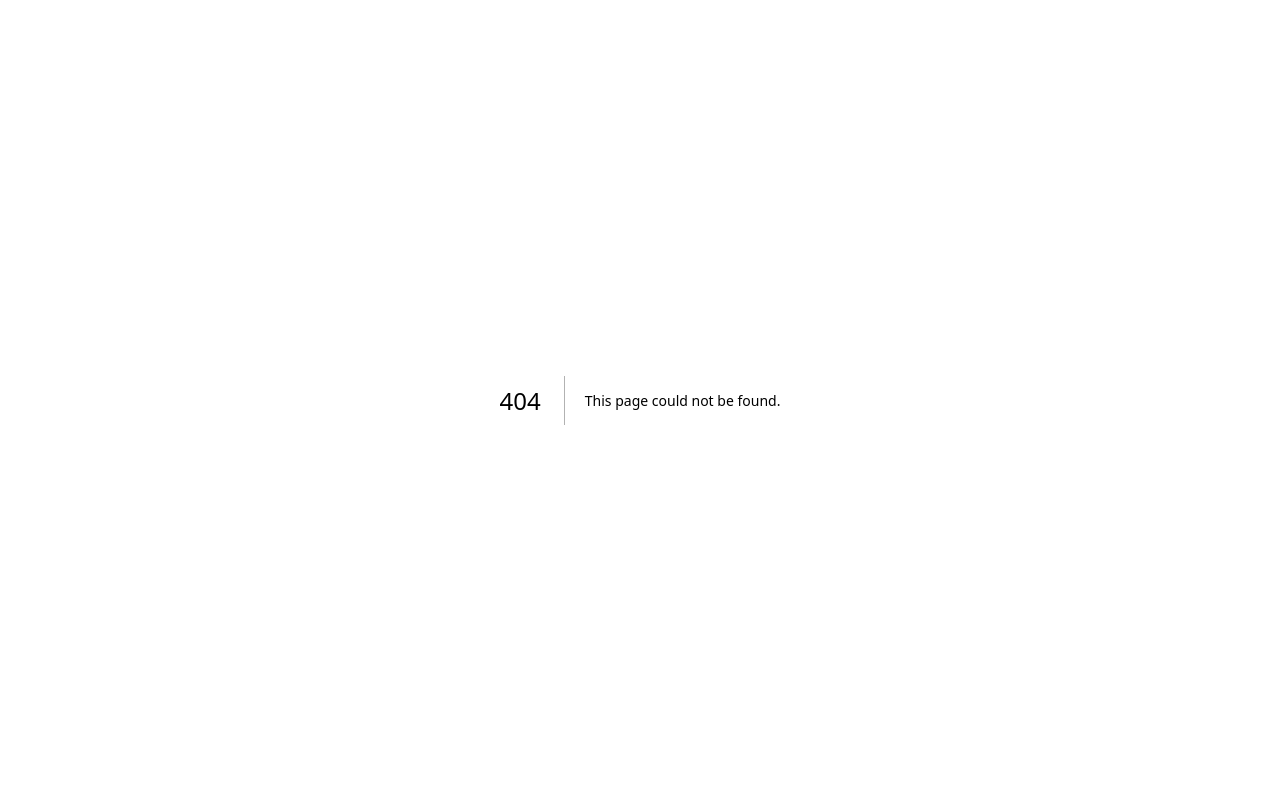
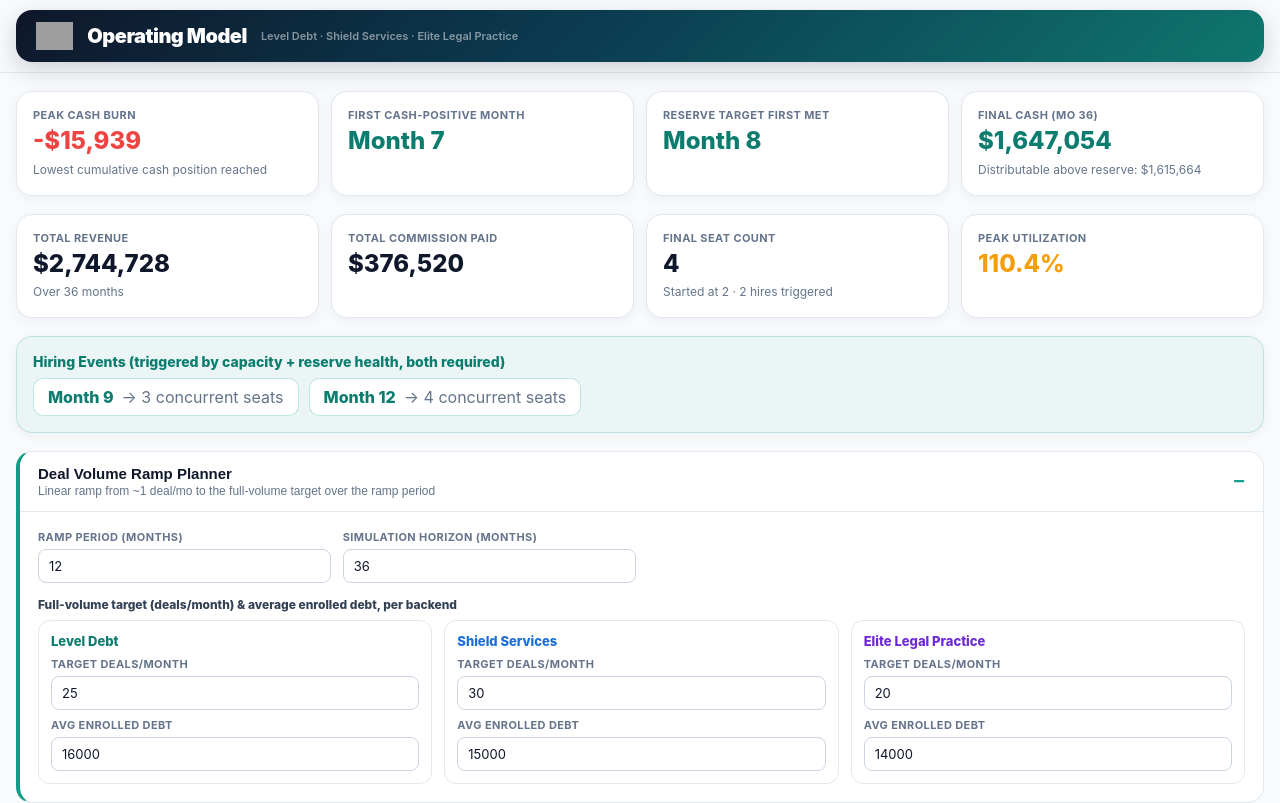
Before and after one commit to KrestMarketing-apps/Funding-Tier-Profit-Engine, a Next.js app: page /operating-model in a window 1280 px wide. Before the commit this address had no page. Shown: the top 803 px of the page. Built offline with nearby package versions, Linux system fonts and the light colour scheme; grey boxes are pictures that could not be loaded.

Commit message:
Add FundingTierOperatingModel component to Page

```diff
--- /dev/null
+++ b/app/operating-model/page.tsx
@@ -0,0 +1,5 @@
+import FundingTierOperatingModel from "../../components/FundingTierOperatingModel";
+
+export default function Page() {
+  return <FundingTierOperatingModel />;
+}
```
